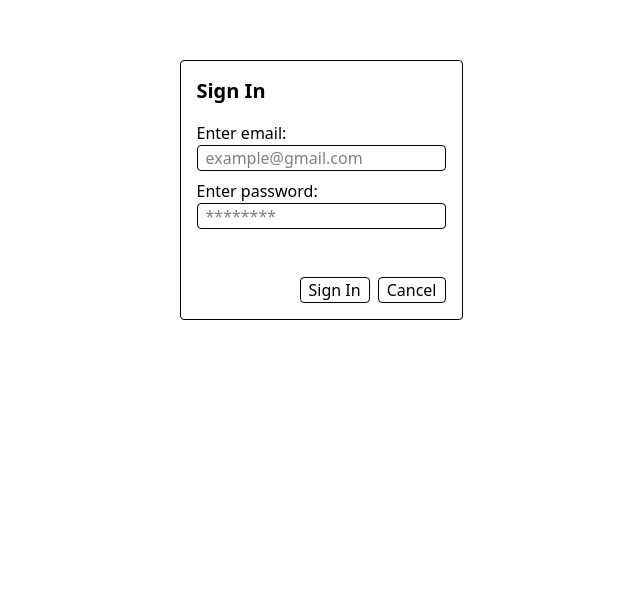
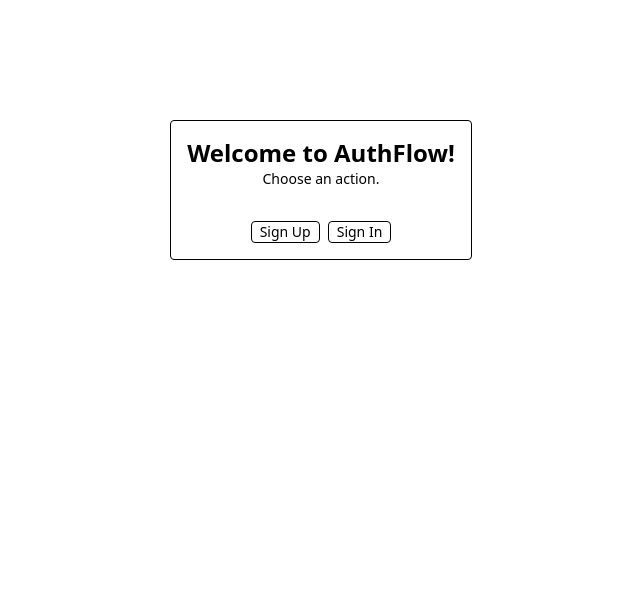
Before and after one commit to JaeYangLee/AuthFlow-app-pern, a React (Vite) app in the folder frontend/: page / in a window 1280 px wide. Shown: the part 210-800 px from the top of the page, without its empty margins (319-959 px from the left). Built offline with nearby package versions, Linux system fonts and the light colour scheme.

Commit message:
feat: finished implementing react router routes and links

```diff
--- a/frontend/package.json
+++ b/frontend/package.json
@@ -14,6 +14,7 @@
     "axios": "^1.13.0",
     "react": "^19.1.1",
     "react-dom": "^19.1.1",
+    "react-router-dom": "^7.9.4",
     "tailwindcss": "^4.1.16"
   },
   "devDependencies": {
--- a/frontend/src/App.jsx
+++ b/frontend/src/App.jsx
@@ -1,8 +1,11 @@
+import { BrowserRouter as Router, Route, Routes } from "react-router-dom";
 import axios from "axios";
 import "./index.css";
+import { useState } from "react";
+import AFLandingPage from "./pages/AFLandingPage";
+import AFLogInPage from "./pages/AFLogInPage";
 import AFRegistrationPage from "./pages/AFRegistrationPage";
-import AFLoginPage from "./pages/AFLogInPage";
-import { useState } from "react";
+import AFProfilePage from "./pages/AFProfilePage";
 
 function App() {
   const [user, setUser] = useState(null);
@@ -85,8 +88,16 @@ function App() {
 
   return (
     <>
-      <AFLoginPage onLogIn={findUserByEmail} />
-      <AFRegistrationPage onAdd={createUser} />
+      <Router>
+        <div>
+          <Routes>
+            <Route path="/" element={<AFLandingPage />}></Route>
+            <Route path="/signIn" element={<AFLogInPage />}></Route>
+            <Route path="/signUp" element={<AFRegistrationPage />}></Route>
+            <Route path="/profilePage" element={<AFProfilePage />}></Route>
+          </Routes>
+        </div>
+      </Router>
     </>
   );
 }
--- a/frontend/src/components/AFLogInForm.jsx
+++ b/frontend/src/components/AFLogInForm.jsx
@@ -1,8 +1,10 @@
 import { useState } from "react";
+import { Link, useNavigate } from "react-router-dom";
 
 function AFLogInForm({ onLogIn }) {
   const [email, setEmail] = useState("");
   const [password, setPassword] = useState("");
+  const navigate = useNavigate();
 
   const handleSubmit = (e) => {
     e.preventDefault();
@@ -10,6 +12,8 @@ function AFLogInForm({ onLogIn }) {
     onLogIn(email, password);
     setEmail("");
     setPassword("");
+
+    navigate("/profilePage");
   };
   return (
     <>
@@ -46,7 +50,9 @@ function AFLogInForm({ onLogIn }) {
 
           <section className="flex w-full flex-row items-end justify-end gap-2 ">
             <button className="px-2 border rounded">Sign In</button>
-            <button className="px-2 border rounded">Cancel</button>
+            <Link to="/" className="px-2 border rounded">
+              Cancel
+            </Link>
           </section>
         </form>
       </div>
--- a/frontend/src/components/AFRegistrationForm.jsx
+++ b/frontend/src/components/AFRegistrationForm.jsx
@@ -1,4 +1,5 @@
 import { useState } from "react";
+import { Link } from "react-router-dom";
 
 function AFRegistrationForm({ onAdd }) {
   const [username, setUserName] = useState("");
@@ -95,9 +96,10 @@ function AFRegistrationForm({ onAdd }) {
             <button type="submit" className="px-2 border rounded">
               Sign Up
             </button>
-            <button type="button" className="px-2 border rounded">
+
+            <Link to="/" type="button" className="px-2 border rounded">
               Cancel
-            </button>
+            </Link>
           </section>
         </form>
       </div>
--- /dev/null
+++ b/frontend/src/pages/AFLandingPage.jsx
@@ -0,0 +1,27 @@
+import { Link } from "react-router-dom";
+
+function AFLandingPage() {
+  return (
+    <>
+      <div className="w-screen h-screen flex flex-col items-center justify-center">
+        <div className="flex flex-col border rounded p-4 gap-8">
+          <header className="w-full flex flex-col items-center justify-center">
+            <h1 className="text-2xl font-bold">Welcome to AuthFlow!</h1>
+            <h2 className="text-sm font-light">Choose an action.</h2>
+          </header>
+
+          <section className="w-full flex flex-row items-center justify-center gap-2">
+            <Link to="/signUp" className="px-2 border rounded text-sm">
+              Sign Up
+            </Link>
+            <Link to="/signIn" className="px-2 border rounded text-sm">
+              Sign In
+            </Link>
+          </section>
+        </div>
+      </div>
+    </>
+  );
+}
+
+export default AFLandingPage;
--- a/frontend/src/pages/AFProfilePage.jsx
+++ b/frontend/src/pages/AFProfilePage.jsx
@@ -1,8 +1,16 @@
-function AFProfilePage() {
+function AFProfilePage({}) {
   return (
     <>
-      <div>
-        <h1>Profile Page</h1>
+      <div className="w-screen h-screen flex flex-col items-center justify-center">
+        <div className="border rounded p-4">
+          <section>
+            <h1>
+              <span></span>
+            </h1>
+            <h2></h2>
+            <h2></h2>
+          </section>
+        </div>
       </div>
     </>
   );
```
Also changed, not shown: 1 other file (tests, documents, lock files or other folders).
